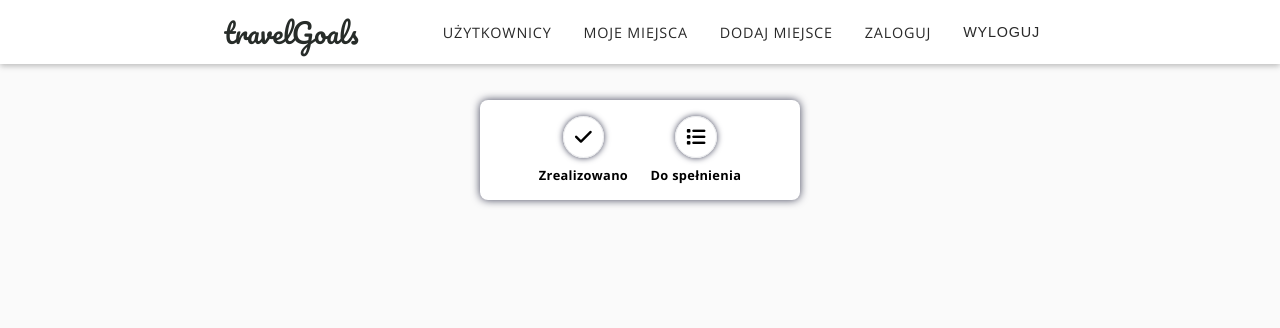
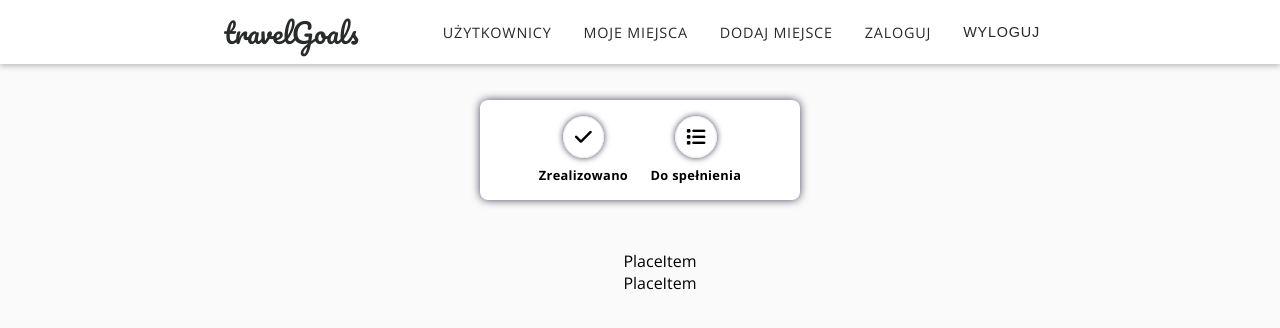
Before and after one commit to tranquilopablo/travel-goals, a React (Vite) app: page /u1/miejsca in a window 1280 px wide. Shown: the top 328 px of the page. Built offline with nearby package versions, Linux system fonts and the light colour scheme.

Commit message:
create placeItem comp

```diff
--- /dev/null
+++ b/src/components/PlaceItem.jsx
@@ -0,0 +1,8 @@
+
+const PlaceItem = (props) => {
+  return (
+    <div>PlaceItem</div>
+  )
+}
+
+export default PlaceItem
--- /dev/null
+++ b/src/components/PlaceList.jsx
@@ -0,0 +1,28 @@
+import css from './PlaceList.module.css';
+import Card from '../shared/sharedComponents/uiElements/Card';
+import Button from '../shared/sharedComponents/uiElements/Button';
+import PlaceItem from './PlaceItem';
+
+const PlaceList = (props) => {
+  if (props.items.length === 0) {
+    return (
+      <div className={`${css.placeList} center `}>
+        <Card>
+          <h2 style={{ padding: '1rem' }}>
+            Nie znaleziono miejsca, chcesz dodać?
+          </h2>
+          <Button to="/miejsca/nowe">Dodaj miejsce</Button>
+        </Card>
+      </div>
+    );
+  }
+  return (
+    <ul className={css.placeList}>
+      {props.items.map((place) => (
+        <PlaceItem />
+      ))}
+    </ul>
+  );
+};
+
+export default PlaceList;
--- /dev/null
+++ b/src/components/PlaceList.module.css
@@ -0,0 +1,7 @@
+.placeList {
+  /* list-style: none;
+    margin: 1rem auto;
+    padding: 0;
+    width: 96%;
+    max-width:38rem; */
+}
--- a/src/pages/UserPlaces.jsx
+++ b/src/pages/UserPlaces.jsx
@@ -1,4 +1,5 @@
 import { useEffect, useState } from 'react';
+import PlaceList from '../components/PlaceList';
 
 import ErrorModal from '../shared/sharedComponents/uiElements/ErrorModal';
 import LoadingSpinner from '../shared/sharedComponents/uiElements/LoadingSpinner';
@@ -69,6 +70,7 @@ export default function UserPlaces() {
             onDoneHandle={onDoneHandle}
             onUndoneHandle={onUndoneHandle}
           />
+          <PlaceList items={loadedPlaces} />
         </div>
       )}
     </>
--- a/src/shared/sharedComponents/uiElements/Button.module.css
+++ b/src/shared/sharedComponents/uiElements/Button.module.css
@@ -7,6 +7,7 @@
   color: white;
   cursor: pointer;
   margin-right: 1rem;
+  margin-bottom: 1rem;
   text-decoration: none;
   display: inline-block;
 }
```
Also changed, not shown: src/components/PlaceItem.module.css (added).
